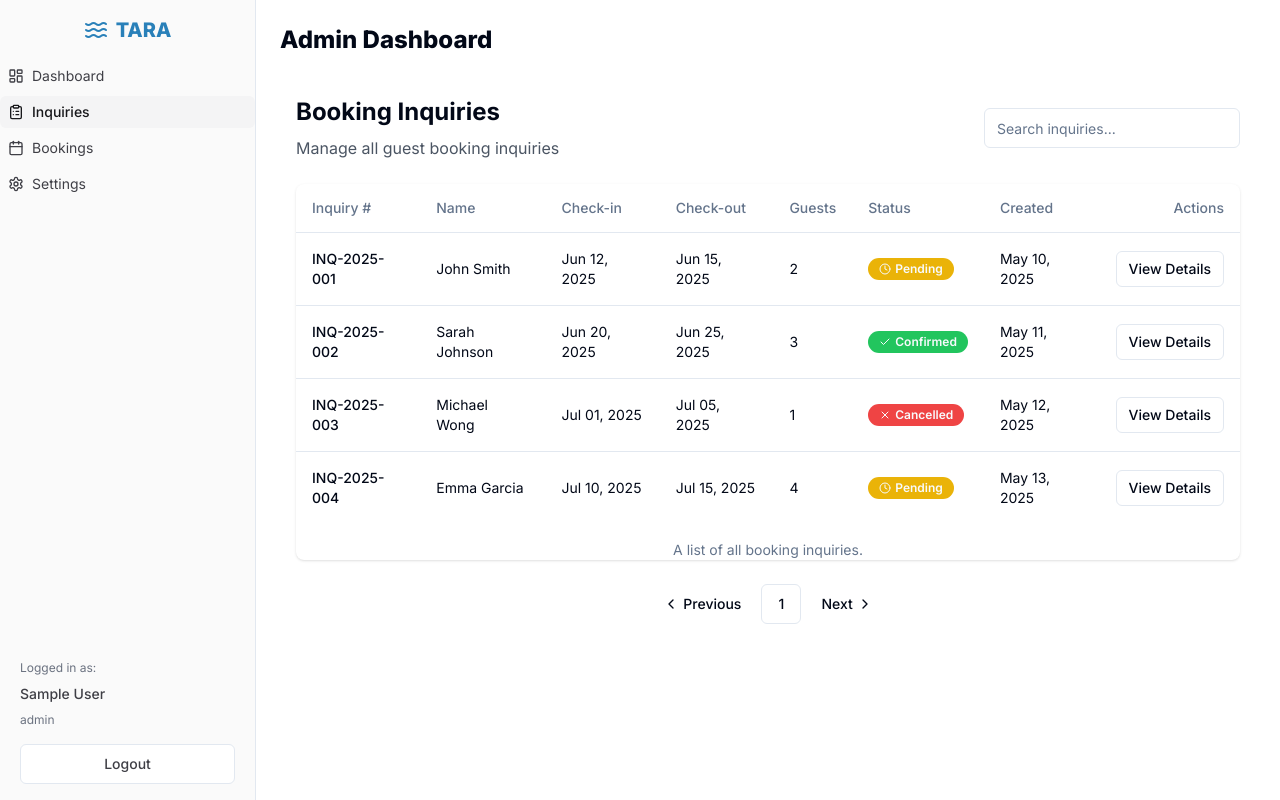
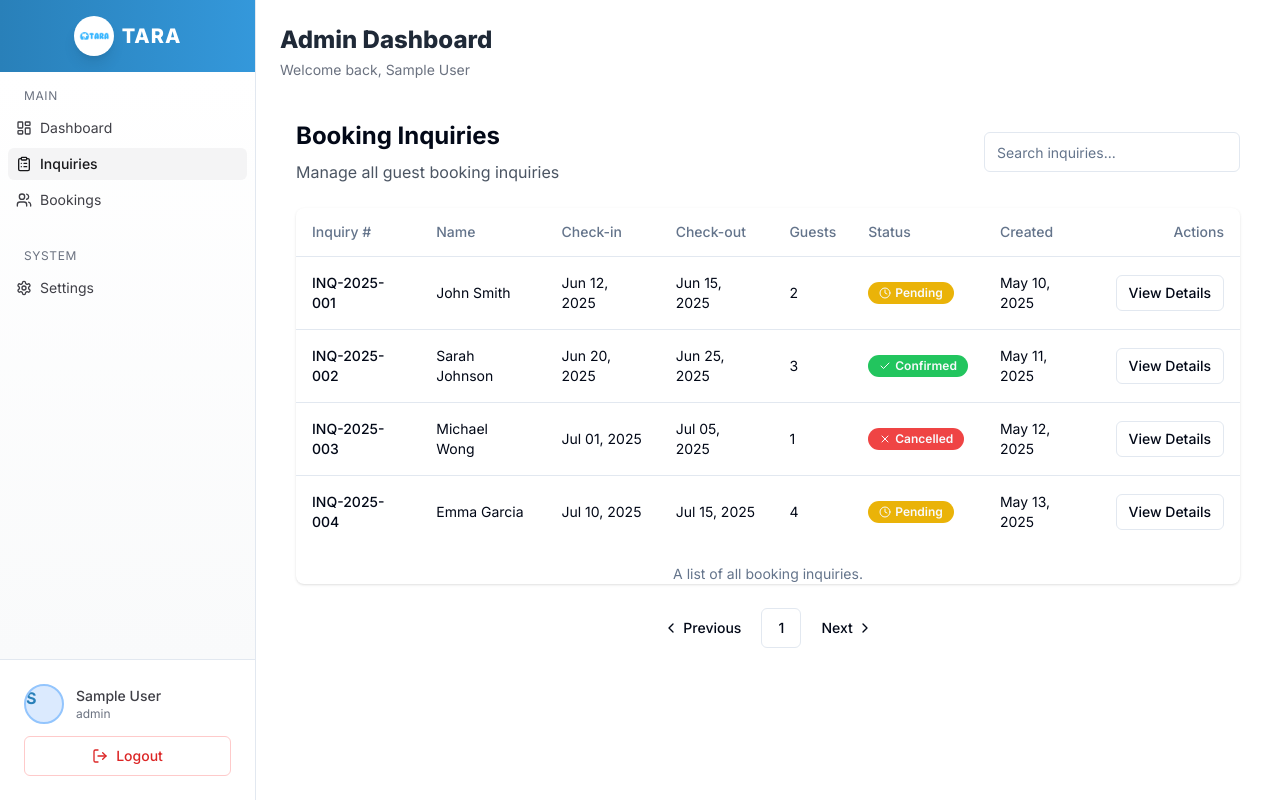
Before and after one commit to KaveeshaKaru/chirp-story-flow, a React (Vite) app: page /admin/inquiries in a window 1280 px wide. Built offline with nearby package versions, Linux system fonts and the light colour scheme; sample sign-in values are in the browser's storage.

Commit message:
feat: Modernize admin sidebar
- Replaced the TARA icon with a new logo from the public folder.
- Updated the sidebar design for a more modern and engaging look.

```diff
--- a/src/components/admin/AdminLayout.tsx
+++ b/src/components/admin/AdminLayout.tsx
@@ -15,7 +15,8 @@ import {
   SidebarFooter,
 } from "@/components/ui/sidebar";
 import { Button } from "@/components/ui/button";
-import { Waves } from "lucide-react";
+import { LayoutDashboard, ClipboardList, Settings, Users, LogOut } from "lucide-react";
+import { Avatar } from "@/components/ui/avatar";
 
 const AdminLayout = () => {
   const { admin, isLoading, logout } = useAdminAuth();
@@ -48,97 +49,108 @@ const AdminLayout = () => {
     <SidebarProvider>
       <div className="min-h-screen flex w-full bg-gray-100">
         <Sidebar>
-          <SidebarHeader className="flex items-center justify-center p-4">
+          <SidebarHeader className="flex items-center justify-center p-4 bg-gradient-to-r from-[#2980b9] to-[#3498db] text-white">
             <div className="flex items-center gap-2">
-              <Waves className="h-6 w-6 text-[#2980b9]" />
-              <span className="font-extrabold text-xl text-[#2980b9]">TARA</span>
+              <div className="w-10 h-10 rounded-full bg-white p-1 shadow-lg overflow-hidden flex items-center justify-center">
+                <img
+                  src="/TaraVerticle.png"
+                  alt="TARA Logo"
+                  className="w-8 h-8 object-contain"
+                />
+              </div>
+              <span className="font-extrabold text-xl text-white tracking-wider">TARA</span>
             </div>
           </SidebarHeader>
-          <SidebarContent>
+          <SidebarContent className="bg-gradient-to-b from-white to-gray-50 p-2">
+            <div className="mb-6 mt-2">
+              <div className="text-xs text-gray-500 uppercase tracking-wider px-4 mb-2">Main</div>
               <SidebarMenu>
                 <SidebarMenuItem>
                   <SidebarMenuButton
                     isActive={window.location.pathname === "/admin/dashboard"}
                     tooltip="Dashboard"
                     onClick={() => navigate("/admin/dashboard")}
+                    className={`transition-all duration-200 ${window.location.pathname === "/admin/dashboard" ? "bg-blue-100 text-[#2980b9]" : "hover:bg-blue-50"}`}
                   >
-                  <svg className="w-4 h-4" xmlns="http://www.w3.org/2000/svg" width="24" height="24" viewBox="0 0 24 24" fill="none" stroke="currentColor" strokeWidth="2" strokeLinecap="round" strokeLinejoin="round">
-                    <rect width="7" height="9" x="3" y="3" rx="1" />
-                    <rect width="7" height="5" x="14" y="3" rx="1" />
-                    <rect width="7" height="9" x="14" y="12" rx="1" />
-                    <rect width="7" height="5" x="3" y="16" rx="1" />
-                  </svg>
+                    <LayoutDashboard className="w-4 h-4" />
                     <span>Dashboard</span>
                   </SidebarMenuButton>
                 </SidebarMenuItem>
+
                 <SidebarMenuItem>
                   <SidebarMenuButton
                     isActive={window.location.pathname === "/admin/inquiries"}
                     tooltip="Inquiries"
                     onClick={() => navigate("/admin/inquiries")}
+                    className={`transition-all duration-200 ${window.location.pathname === "/admin/inquiries" ? "bg-blue-100 text-[#2980b9]" : "hover:bg-blue-50"}`}
                   >
-                  <svg className="w-4 h-4" xmlns="http://www.w3.org/2000/svg" width="24" height="24" viewBox="0 0 24 24" fill="none" stroke="currentColor" strokeWidth="2" strokeLinecap="round" strokeLinejoin="round">
-                    <path d="M16 4h2a2 2 0 0 1 2 2v14a2 2 0 0 1-2 2H6a2 2 0 0 1-2-2V6a2 2 0 0 1 2-2h2" />
-                    <path d="M15 2H9a1 1 0 0 0-1 1v2a1 1 0 0 0 1 1h6a1 1 0 0 0 1-1V3a1 1 0 0 0-1-1Z" />
-                    <path d="M12 11h4" />
-                    <path d="M12 16h4" />
-                    <path d="M8 11h.01" />
-                    <path d="M8 16h.01" />
-                  </svg>
+                    <ClipboardList className="w-4 h-4" />
                     <span>Inquiries</span>
                   </SidebarMenuButton>
                 </SidebarMenuItem>
+
                 <SidebarMenuItem>
                   <SidebarMenuButton
                     isActive={window.location.pathname === "/admin/bookings"}
                     tooltip="Bookings"
                     onClick={() => navigate("/admin/bookings")}
+                    className={`transition-all duration-200 ${window.location.pathname === "/admin/bookings" ? "bg-blue-100 text-[#2980b9]" : "hover:bg-blue-50"}`}
                   >
-                  <svg className="w-4 h-4" xmlns="http://www.w3.org/2000/svg" width="24" height="24" viewBox="0 0 24 24" fill="none" stroke="currentColor" strokeWidth="2" strokeLinecap="round" strokeLinejoin="round">
-                    <rect width="18" height="18" x="3" y="4" rx="2" ry="2" />
-                    <line x1="16" x2="16" y1="2" y2="6" />
-                    <line x1="8" x2="8" y1="2" y2="6" />
-                    <line x1="3" x2="21" y1="10" y2="10" />
-                  </svg>
+                    <Users className="w-4 h-4" />
                     <span>Bookings</span>
                   </SidebarMenuButton>
                 </SidebarMenuItem>
+              </SidebarMenu>
+            </div>
+
+            <div className="mb-2">
+              <div className="text-xs text-gray-500 uppercase tracking-wider px-4 mb-2">System</div>
+              <SidebarMenu>
                 <SidebarMenuItem>
                   <SidebarMenuButton
                     isActive={window.location.pathname === "/admin/settings"}
                     tooltip="Settings"
                     onClick={() => navigate("/admin/settings")}
+                    className={`transition-all duration-200 ${window.location.pathname === "/admin/settings" ? "bg-blue-100 text-[#2980b9]" : "hover:bg-blue-50"}`}
                   >
-                  <svg className="w-4 h-4" xmlns="http://www.w3.org/2000/svg" width="24" height="24" viewBox="0 0 24 24" fill="none" stroke="currentColor" strokeWidth="2" strokeLinecap="round" strokeLinejoin="round">
-                    <path d="M12.22 2h-.44a2 2 0 0 0-2 2v.18a2 2 0 0 1-1 1.73l-.43.25a2 2 0 0 1-2 0l-.15-.08a2 2 0 0 0-2.73.73l-.22.38a2 2 0 0 0 .73 2.73l.15.1a2 2 0 0 1 1 1.72v.51a2 2 0 0 1-1 1.74l-.15.09a2 2 0 0 0-.73 2.73l.22.38a2 2 0 0 0 2.73.73l.15-.08a2 2 0 0 1 2 0l.43.25a2 2 0 0 1 1 1.73V20a2 2 0 0 0 2 2h.44a2 2 0 0 0 2-2v-.18a2 2 0 0 1 1-1.73l.43-.25a2 2 0 0 1 2 0l.15.08a2 2 0 0 0 2.73-.73l.22-.39a2 2 0 0 0-.73-2.73l-.15-.08a2 2 0 0 1-1-1.74v-.5a2 2 0 0 1 1-1.74l.15-.09a2 2 0 0 0 .73-2.73l-.22-.38a2 2 0 0 0-2.73-.73l-.15.08a2 2 0 0 1-2 0l-.43-.25a2 2 0 0 1-1-1.73V4a2 2 0 0 0-2-2z" />
-                    <circle cx="12" cy="12" r="3" />
-                  </svg>
+                    <Settings className="w-4 h-4" />
                     <span>Settings</span>
                   </SidebarMenuButton>
                 </SidebarMenuItem>
               </SidebarMenu>
+            </div>
           </SidebarContent>
-          <SidebarFooter>
-            <div className="px-3 py-2">
-              <div className="flex flex-col gap-2">
-                <div className="text-xs text-gray-500">Logged in as:</div>
+          <SidebarFooter className="border-t bg-white">
+            <div className="p-4">
+              <div className="flex items-center gap-3 mb-3">
+                <Avatar className="h-10 w-10 bg-blue-100 border-2 border-blue-300">
+                  <span className="text-[#2980b9] font-bold">
+                    {admin?.name?.charAt(0) || "A"}
+                  </span>
+                </Avatar>
+                <div>
                   <div className="font-medium text-sm">{admin?.name}</div>
                   <div className="text-xs text-gray-500">{admin?.role}</div>
+                </div>
+              </div>
               <Button
                 variant="outline"
-                  className="mt-2 w-full"
+                className="w-full flex items-center gap-2 mt-2 border-red-200 text-red-600 hover:bg-red-50 hover:text-red-700"
                 onClick={handleLogout}
               >
-                  Logout
+                <LogOut className="h-4 w-4" />
+                <span>Logout</span>
               </Button>
-              </div>
             </div>
           </SidebarFooter>
         </Sidebar>
         <SidebarInset>
           <div className="p-4 md:p-6">
             <div className="flex items-center justify-between mb-6">
-              <h1 className="text-2xl font-extrabold">Admin Dashboard</h1>
+              <div className="space-y-1">
+                <h1 className="text-2xl font-extrabold text-gray-800">Admin Dashboard</h1>
+                <p className="text-sm text-gray-500">Welcome back, {admin?.name}</p>
+              </div>
               <div className="flex items-center gap-2">
                 <SidebarTrigger className="md:hidden" />
               </div>
```
Lines whose indentation alone changed are shown as unchanged.
